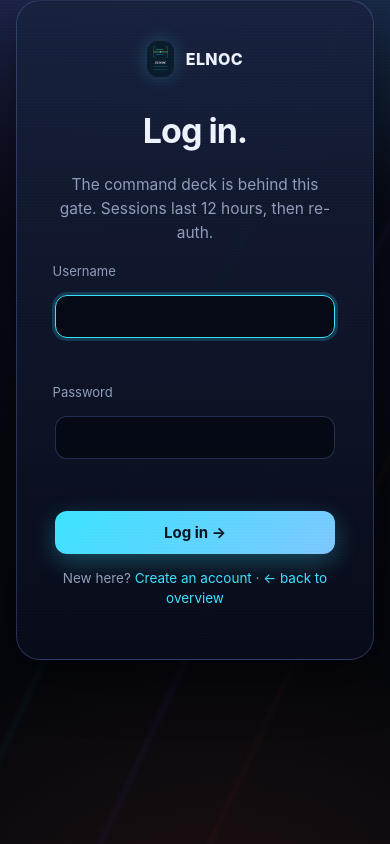
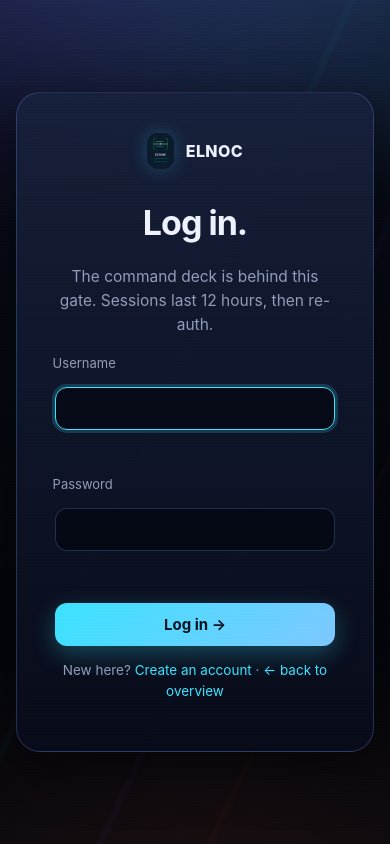
Before and after one commit to jaycode100-sys/elnoc, a FastAPI app: page /login?next=/ask in a window 390 px wide. Run offline with FastAPI, Linux system fonts and the light colour scheme; parts of the project's set-up code (start-up, migrations or seed data) failed here and were passed over; some libraries are stand-ins or nearby versions.

Commit message:
Fix UI bugs: sidebar scrolling, admin menu visibility, login centering
- Add overflow-y:auto to sidebar rail for scrolling on small screens
- Hide Admin menu from non-admin users (requires admin/senior/manager role)
- Change login wrapper to min-height:100vh for proper centering

```diff
--- a/app/main.py
+++ b/app/main.py
@@ -67,6 +67,24 @@ async def _login_gate(request, exc: LoginRequired):
                             status_code=303)
 
 
+@app.exception_handler(403)
+async def _forbidden(request, exc):
+    from fastapi.responses import HTMLResponse
+    from fastapi.templating import Jinja2Templates
+    from pathlib import Path
+    templates = Jinja2Templates(directory=str(BASE / "templates"))
+    return HTMLResponse(
+        "<!DOCTYPE html><html><head><meta charset='utf-8'><title>Forbidden</title>"
+        "<link rel='stylesheet' href='/static/style.css'></head>"
+        "<body><div class='login-wrap'><div class='login-card' style='text-align:center'>"
+        "<h2>⚠ Access Forbidden</h2>"
+        "<p class='muted'>You don't have permission to view this page.</p>"
+        "<p class='muted'>This area is restricted to administrators.</p>"
+        "<a href='/dashboard' class='btn'>Return to Dashboard</a>"
+        "</div></div></body></html>",
+        status_code=403)
+
+
 @app.get("/", response_class=None)
 def landing(request: Request):
     """Public landing — the default page. Never requires auth, never redirects
--- a/app/static/style.css
+++ b/app/static/style.css
@@ -52,6 +52,7 @@ aside.rail{
   position:sticky; top:0; height:100vh; padding:22px 16px; display:flex; flex-direction:column; gap:6px;
   background:linear-gradient(180deg, rgba(12,19,38,.92), rgba(6,10,22,.94));
   border-right:1px solid var(--line); backdrop-filter:blur(18px);
+  overflow-y:auto;
 }
 .brand{display:flex; align-items:center; gap:12px; padding:4px 8px 18px}
 .brand-mark{width:42px; height:42px; border-radius:13px; display:grid; place-items:center; font-weight:800; font-size:19px; color:#04121f;
@@ -247,7 +248,7 @@ pre.wa{white-space:pre-wrap; font-family:var(--mono); font-size:13.5px; backgrou
 .groupchip{display:inline-block; margin:0 8px 8px 0; padding:8px 12px; border-radius:11px; background:rgba(124,92,255,.1); border:1px solid var(--line2); font-size:13px}
 
 /* ---------- login (Apple minimal + Unity glow) ---------- */
-.login-wrap{min-height:70vh; display:grid; place-items:center}
+.login-wrap{min-height:100vh; display:grid; place-items:center}
 .login-card{width:min(440px,92vw); text-align:center; border-radius:24px; padding:36px; background:linear-gradient(180deg, rgba(24,33,60,.9), rgba(8,12,26,.95)); border:1px solid var(--line2); box-shadow:var(--shadow); position:relative; overflow:hidden}
 .login-card::before{content:""; position:absolute; inset:-30% -10% auto; height:220px; background:radial-gradient(300px 120px at 50% 0%, rgba(58,226,255,.3), transparent 70%)}
 .login-card h2{font-size:34px; letter-spacing:-1px; margin:10px 0 4px}
--- a/app/templates/base.html
+++ b/app/templates/base.html
@@ -26,7 +26,9 @@
   <a class="nav-item" href="/myshift"><span class="nav-ico">📓</span>MyShift</a>
   <a class="nav-item" href="/report/weekly"><span class="nav-ico">◐</span>Weekly report</a>
   <div class="nav-label">System</div>
+  {% if user.role in ("admin", "senior", "manager") %}
   <a class="nav-item" href="/admin"><span class="nav-ico">⚙</span>Registry &amp; admin</a>
+  {% endif %}
   <a class="nav-item" href="/collector-status"><span class="nav-ico">〜</span>Collectors</a>
   <div class="rail-foot">
     {% if user %}
```
